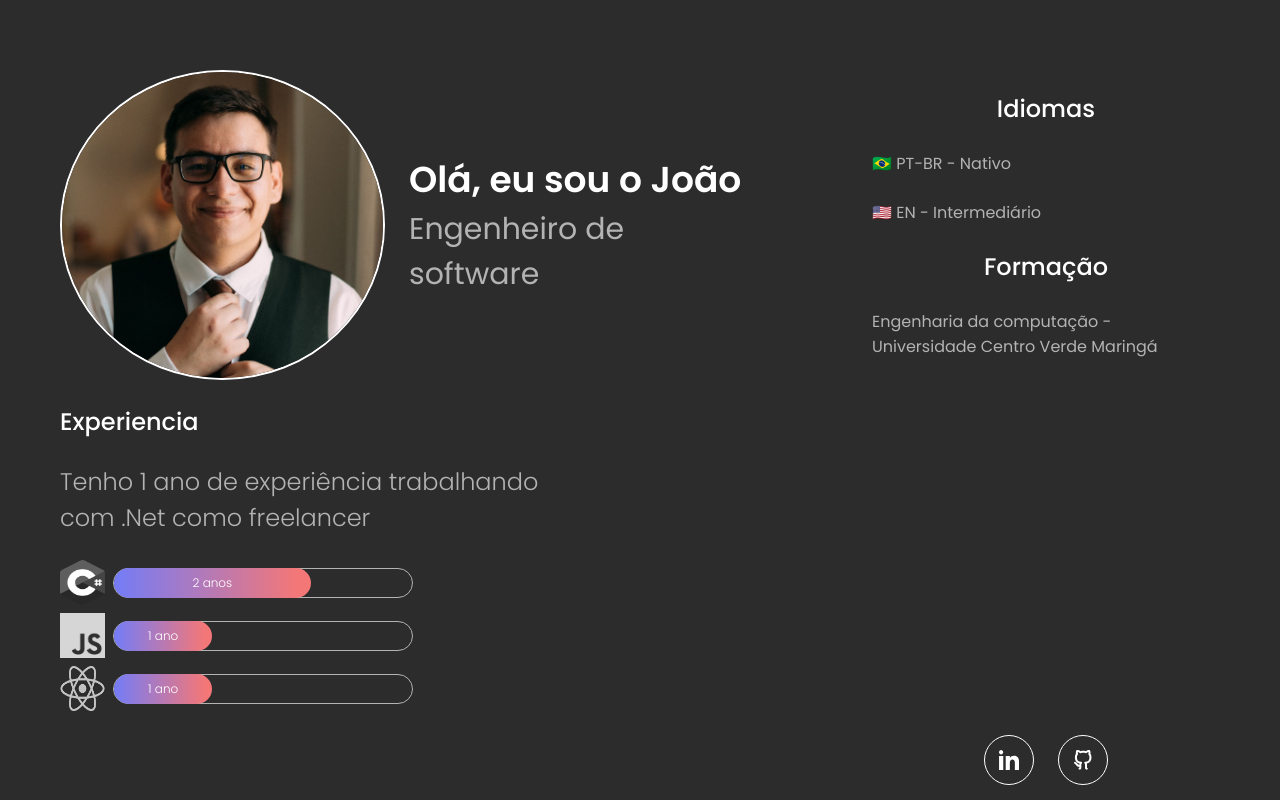
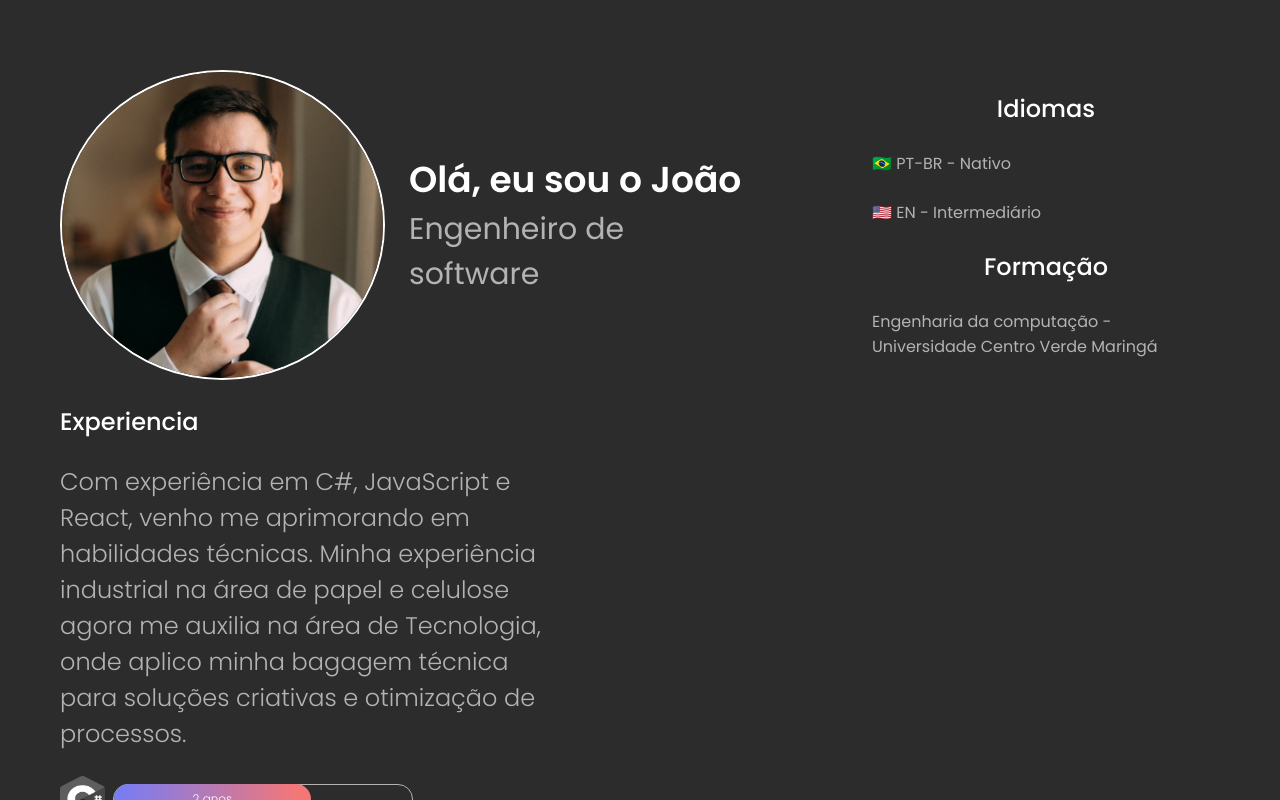
Before and after one commit to jvolive/portfolio, a Next.js app: page / in a window 1280 px wide. Built offline with nearby package versions, Linux system fonts and the light colour scheme.

Commit message:
change experience label

```diff
--- a/src/app/components/experience/experience.tsx
+++ b/src/app/components/experience/experience.tsx
@@ -7,7 +7,12 @@ export function Experience() {
   return (
     <div className="experience">
       <SectionTitle text="Experiencia" />
-      <p>Tenho 1 ano de experiência trabalhando com .Net como freelancer</p>
+      <p>
+        Com experiência em C#, JavaScript e React, venho me aprimorando em
+        habilidades técnicas. Minha experiência industrial na área de papel e
+        celulose agora me auxilia na área de Tecnologia, onde aplico minha
+        bagagem técnica para soluções criativas e otimização de processos.
+      </p>
       <div className="experience-time">
         <div className="experience-language">
           <Image
```
Also changed, not shown: src/app/components/projects/projects.scss (added), src/app/components/projects/projects.tsx (added).
